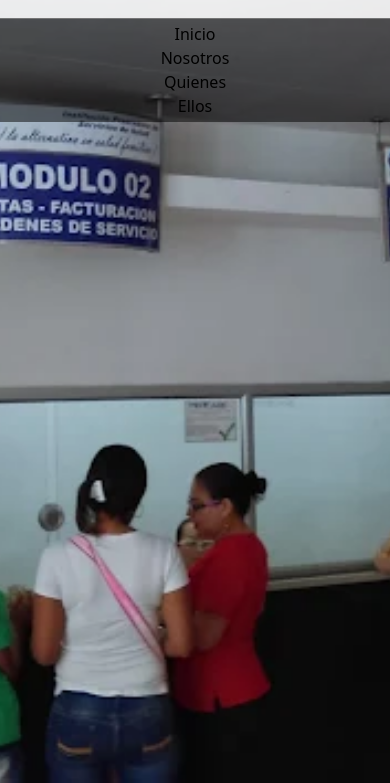
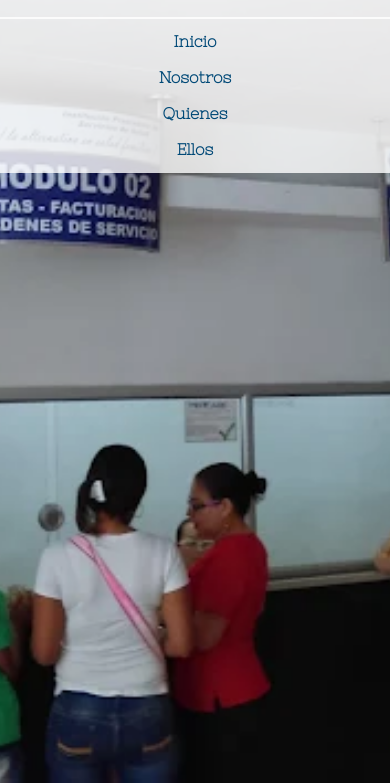
Before and after one commit to Maicolalxis132/MEDICARE-IPS, a website: page index.html in a window 390 px wide. Both pictures are taken after a click on the button 340 px from the left and 40 px from the top of the page. Shown: the part 61-844 px from the top of the page. Drawn offline with Linux system fonts and the light colour scheme.

Commit message:
Proxima actualizacion

```diff
--- a/Archivos/script.js
+++ b/Archivos/script.js
@@ -1,8 +1,24 @@
-function mostrar() {
-  const boton = document.getElementById("boton-movil");
-  const menu = document.getElementById("menu-movil");
+// function mostrar() {
+//   const boton = document.getElementById("boton-movil");
+//   const menu = document.getElementById("menu-movil");
 
-  boton.addEventListener("click", function() {
-    menu.classList.toggle("hidden");
+//   boton.addEventListener("click", function() {
+//     menu.classList.toggle("hidden");
+//   });
+// }
+
+const boton = document.getElementById('boton-movil');
+  const menu = document.getElementById('menu-movil');
+  let abierto = false;
+
+  boton.addEventListener('click', () => {
+    abierto = !abierto;
+
+    if (abierto) {
+      menu.classList.remove('max-h-0', 'opacity-0');
+      menu.classList.add('max-h-[300px]', 'opacity-100');
+    } else {
+      menu.classList.add('max-h-0', 'opacity-0');
+      menu.classList.remove('max-h-[300px]', 'opacity-100');
+    }
   });
-}
--- a/index.html
+++ b/index.html
@@ -7,34 +7,34 @@
     <link rel="icon" href="/recursos_fotos/favicon.ico" >
     <link rel="stylesheet" href="/src/output.css">
 </head>
-<body class="w-full min-w-[350px] bg">
+
+<body class="w-full min-w-[350px] font-family-nixie font-extrabold">
 
 <!-- encabezado -->
-<header class="w-full fixed">
+<header class="w-full fixed z-50">
   <nav class="px-8 encabezado flex justify-between items-center h-20 bg-white/80 relative">
 
     <img class="logo not-xs:w-40 xs:w-50" src="/recursos_fotos/Logo1.png" alt="">
 
-            <!-- menu de moviles -->
-            <ul id="menu-movil" class="nav-list absolute end-0 p-1 mt-[182px] w-full bg-black/50 flex flex-col justify-center items-center cursor-pointer hidden xs:hidden">
+    <!-- menú móvil con transición -->
+    <ul id="menu-movil"
+        class="gap-3 nav-list absolute end-0 top-[78px] py-3 w-full bg-white/80 text-primary flex flex-col justify-center items-center cursor-pointer
+        max-h-0 overflow-hidden opacity-0 transition-all duration-300 ease-in-out xs:hidden">
       <li><a href="#">Inicio</a></li>
       <li><a href="#">Nosotros</a></li>
       <li><a href="#">Quienes</a></li>
       <li><a href="#">Ellos</a></li>
     </ul>
 
-            <ul>
-
-            <!-- Menu de pc -->
-            <ul class="nav-list gap-6 flex-row justify-center  items-center cursor-pointer hidden xs:flex text-primary text-[20px] font-bold" id="navList ">
+    <!-- menú de PC -->
+    <ul class="nav-list gap-6 flex-row justify-center items-center cursor-pointer hidden xs:flex text-primary text-[20px] font-bold">
       <li><a href="#">Inicio</a></li>
       <li><a href="#">Nosotros</a></li>
       <li><a href="#">Quienes</a></li>
       <li><a href="#">Ellos</a></li>
     </ul>
-            </ul>
 
-            <!-- Boton -->
+    <!-- botón menú móvil -->
     <button id="boton-movil" class="menu-btn w-9 cursor-pointer block xs:hidden">
       <img src="/recursos_fotos/menu.png" alt="">
     </button>
--- a/src/input.css
+++ b/src/input.css
@@ -1,7 +1,29 @@
 @import "tailwindcss";
 
+@font-face {
+    font-family: 'Krona';
+    src: url('/assets/KronaOne-Regular.woff2') format('woff2');
+    font-weight: normal;
+    font-style: normal;
+    font-display: swap;
+}
+
+@font-face {
+    font-family: 'Nixie';
+    src: url(/assets/NixieOne-Regular.woff2) format('woff2');
+    font-weight: normal;
+    font-style: normal;
+    font-display: swap;
+}
+
 @theme {
-    --breakpoint-xs: 37rem;
+
+    /* Fuentes */
+    --font-family-krona: 'Krona', sans-serif;
+    --font-family-nixie: 'Nixie', sans-serif;
+
+    /* Tamaños de pantalla */
+    --breakpoint-xs: 798px;
 
     /* Colores */
     --color-primary: #004977;
```
Also changed, not shown: assets/KronaOne-Regular.woff2 (added), assets/NixieOne-Regular.woff2 (added), src/output.css. Lines whose indentation alone changed are shown as unchanged.
